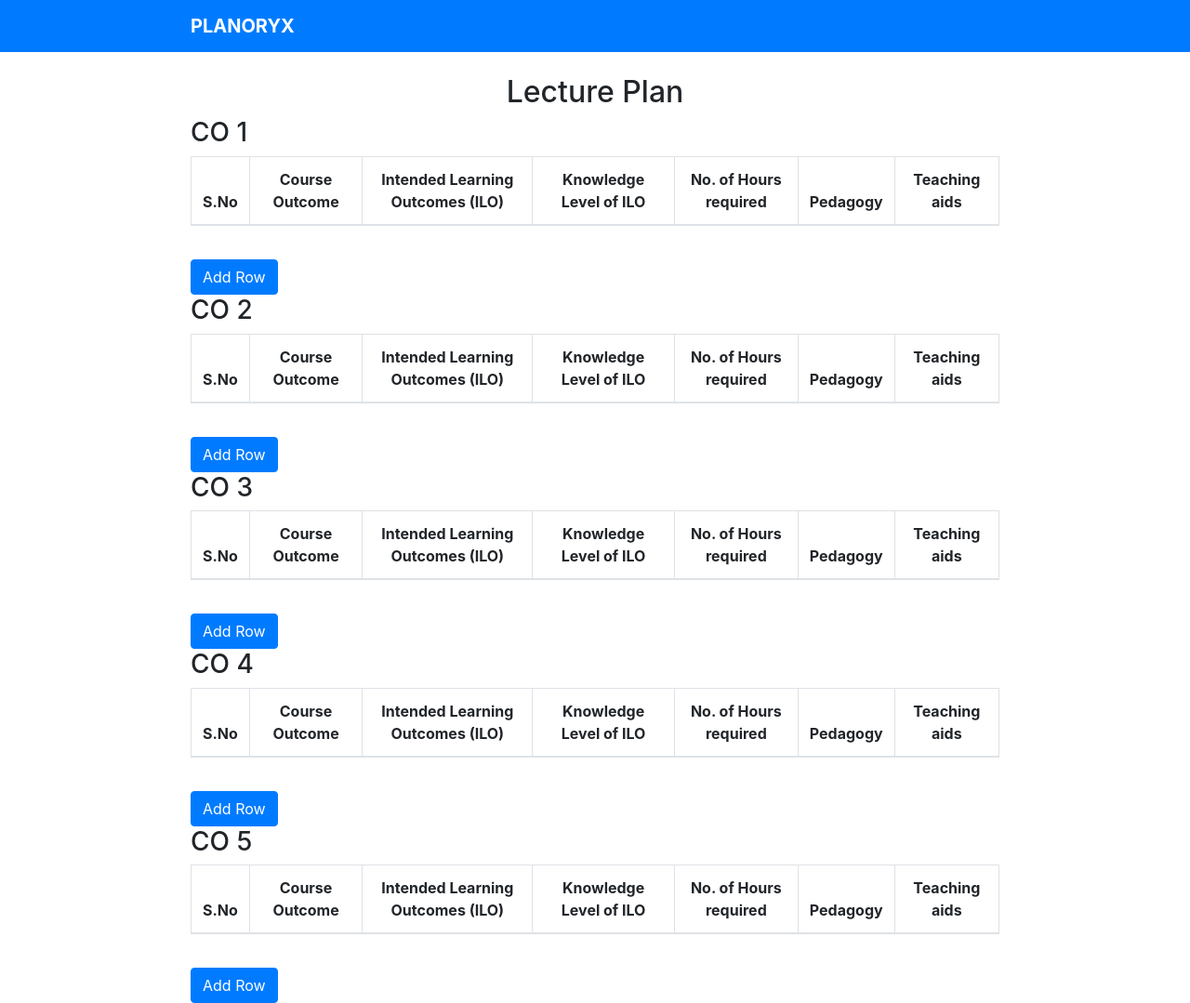
After one commit to sushmakurella/recipie-recommendation-system, a Django app: page /lectureplan in a window 1280 px wide. The commit adds this page. Shown: the whole page at 93% size. Run offline with Django 4.2, Linux system fonts and the light colour scheme; lists and menus that the app fills with data are empty; some libraries are stand-ins or nearby versions.

Commit message:
front end forms for lesson plan completed

```diff
--- /dev/null
+++ b/obeapp/templates/obeapp/faculty/lectureplan.html
@@ -0,0 +1,184 @@
+<!DOCTYPE html>
+<html lang="en">
+<head>
+  <meta charset="UTF-8">
+  <meta name="viewport" content="width=device-width, initial-scale=1.0">
+  <title>Lecture Plan</title>
+  <!-- Bootstrap CSS -->
+  <link rel="stylesheet" href="https://maxcdn.bootstrapcdn.com/bootstrap/4.5.2/css/bootstrap.min.css">
+  <!-- Custom CSS -->
+  <style>
+    body {
+      background-color: white;
+    }
+    .container {
+      max-width: 900px;
+    }
+    .navbar {
+      background-color: #007bff;
+      color: white;
+    }
+    .navbar-brand {
+      font-weight: bold;
+      color: white;
+    }
+    table {
+      width: 100%;
+    }
+    th, td {
+      padding: 8px;
+      text-align: center;
+    }
+    .btn-add-row {
+      margin-top: 20px;
+    }
+  </style>
+</head>
+<body>
+  <nav class="navbar navbar-expand-lg">
+    <div class="container">
+      <a class="navbar-brand" href="#">PLANORYX</a>
+      <ul class="navbar-nav ml-auto">
+        <li class="nav-item">
+          <a class="nav-link" href="#">My Profile</a>
+        </li>
+        <li class="nav-item">
+          <a class="nav-link" href="#">Logout</a>
+        </li>
+      </ul>
+    </div>
+  </nav>
+
+  <div class="container mt-4">
+    <h2 class="text-center">Lecture Plan</h2>
+
+    <!-- CO 1 Table -->
+    <h3>CO 1</h3>
+    <table class="table table-bordered">
+      <thead>
+        <tr>
+          <th>S.No</th>
+          <th>Course Outcome</th>
+          <th>Intended Learning Outcomes (ILO)</th>
+          <th>Knowledge Level of ILO</th>
+          <th>No. of Hours required</th>
+          <th>Pedagogy</th>
+          <th>Teaching aids</th>
+        </tr>
+      </thead>
+      <tbody id="co1-table-body">
+        <!-- Rows will be added dynamically here -->
+      </tbody>
+    </table>
+    <button class="btn btn-primary btn-add-row" onclick="addRow('co1')">Add Row</button>
+
+    <!-- CO 2 Table -->
+    <h3>CO 2</h3>
+    <table class="table table-bordered">
+      <thead>
+        <tr>
+          <th>S.No</th>
+          <th>Course Outcome</th>
+          <th>Intended Learning Outcomes (ILO)</th>
+          <th>Knowledge Level of ILO</th>
+          <th>No. of Hours required</th>
+          <th>Pedagogy</th>
+          <th>Teaching aids</th>
+        </tr>
+      </thead>
+      <tbody id="co2-table-body">
+        <!-- Rows will be added dynamically here -->
+      </tbody>
+    </table>
+    <button class="btn btn-primary btn-add-row" onclick="addRow('co2')">Add Row</button>
+
+    <!-- CO 3 Table -->
+    <h3>CO 3</h3>
+    <table class="table table-bordered">
+      <thead>
+       <tr>
+          <th>S.No</th>
+          <th>Course Outcome</th>
+          <th>Intended Learning Outcomes (ILO)</th>
+          <th>Knowledge Level of ILO</th>
+          <th>No. of Hours required</th>
+          <th>Pedagogy</th>
+          <th>Teaching aids</th>
+        </tr>
+      </thead>
+      <tbody id="co3-table-body">
+        <!-- Rows will be added dynamically here -->
+      </tbody>
+    </table>
+    <button class="btn btn-primary btn-add-row" onclick="addRow('co3')">Add Row</button>
+
+    <!-- CO 4 Table -->
+    <h3>CO 4</h3>
+    <table class="table table-bordered">
+      <thead>
+        <tr>
+          <th>S.No</th>
+          <th>Course Outcome</th>
+          <th>Intended Learning Outcomes (ILO)</th>
+          <th>Knowledge Level of ILO</th>
+          <th>No. of Hours required</th>
+          <th>Pedagogy</th>
+          <th>Teaching aids</th>
+        </tr>
+      </thead>
+      <tbody id="co4-table-body">
+        <!-- Rows will be added dynamically here -->
+      </tbody>
+    </table>
+    <button class="btn btn-primary btn-add-row" onclick="addRow('co4')">Add Row</button>
+
+    <!-- CO 5 Table -->
+    <h3>CO 5</h3>
+    <table class="table table-bordered">
+      <thead>
+        <tr>
+          <th>S.No</th>
+          <th>Course Outcome</th>
+          <th>Intended Learning Outcomes (ILO)</th>
+          <th>Knowledge Level of ILO</th>
+          <th>No. of Hours required</th>
+          <th>Pedagogy</th>
+          <th>Teaching aids</th>
+        </tr>
+      </thead>
+      <tbody id="co5-table-body">
+        <!-- Rows will be added dynamically here -->
+      </tbody>
+    </table>
+    <button class="btn btn-primary btn-add-row" onclick="addRow('co5')">Add Row</button>
+  </div>
+
+  <!-- Bootstrap JS -->
+  <script src="https://maxcdn.bootstrapcdn.com/bootstrap/4.5.2/js/bootstrap.min.js"></script>
+  <!-- Custom JS -->
+  <script>
+    function addRow(co) {
+      const tableBody = document.getElementById(co + '-table-body');
+      const rowCount = tableBody.rows.length;
+
+      const newRow = tableBody.insertRow(rowCount);
+
+      const sNoCell = newRow.insertCell(0);
+      const coCell = newRow.insertCell(1);
+      const iloCell = newRow.insertCell(2);
+      const knowledgeLevelCell = newRow.insertCell(3);
+      const hoursCell = newRow.insertCell(4);
+      const pedagogyCell = newRow.insertCell(5);
+      const teachingAidsCell = newRow.insertCell(6);
+
+      sNoCell.innerHTML = rowCount + 1;
+      coCell.innerHTML = `${co.toUpperCase()}-${rowCount + 1}`;
+      iloCell.innerHTML = `<input type="text" class="form-control" name="${co}-ilo" />`;
+      knowledgeLevelCell.innerHTML = `<input type="text" class="form-control" name="${co}-knowledgeLevel" />`;
+      hoursCell.innerHTML = `<input type="text" class="form-control" name="${co}-hours" />`;
+      pedagogyCell.innerHTML = `<input type="text" class="form-control" name="${co}-pedagogy" />`;
+      teachingAidsCell.innerHTML = `<input type="text" class="form-control" name="${co}-teachingAids" />`;
+    }
+  </script>
+</body>
+</html>
--- a/obeapp/templates/obeapp/faculty/profmatrix.html
+++ b/obeapp/templates/obeapp/faculty/profmatrix.html
@@ -61,7 +61,7 @@
       </nav>
 
   <div class="container mt-4">
-    <h2 class="text-center">Dynamic Table</h2>
+    <h2 class="text-center">Targeted Proficiency and Attainment Levels (for each course Outcome):</h2><br>
     <div class="table-container">
       <table class="table table-bordered table-hover">
         <thead>
--- a/obeapp/urls.py
+++ b/obeapp/urls.py
@@ -16,4 +16,7 @@ urlpatterns = [
     path('courses',views.courses,name='courses'),
     path('textref',views.textref,name='textref'),
     path('profmatrix',views.profmatrix,name='profmatrix'),
+    path('lectureplan',views.lectureplan,name='lectureplan'),
+    path('copsomatrix',views.copsomatrix,name='copsomatrix'),
+    path('endsurveyquesnr',views.endsurveyquesnr,name='endsurveyquesnr'),
 ]
--- a/obeapp/views.py
+++ b/obeapp/views.py
@@ -42,7 +42,12 @@ def textref(request):
     return render(request, 'obeapp/faculty/textref.html')
 def profmatrix(request):
     return render(request, 'obeapp/faculty/profmatrix.html')
-
+def lectureplan(request):
+    return render(request, 'obeapp/faculty/lectureplan.html')
+def copsomatrix(request):
+    return render(request, 'obeapp/faculty/copsomatrix.html')
+def endsurveyquesnr(request):
+    return render(request, 'obeapp/faculty/endsurveyquesnr.html')
 
 
 
```
Also changed, not shown: obeapp/templates/obeapp/faculty/copsomatrix.html (added, +214 -0 lines), obeapp/templates/obeapp/faculty/endsurveyquesnr.html (added, +115 -0 lines).
